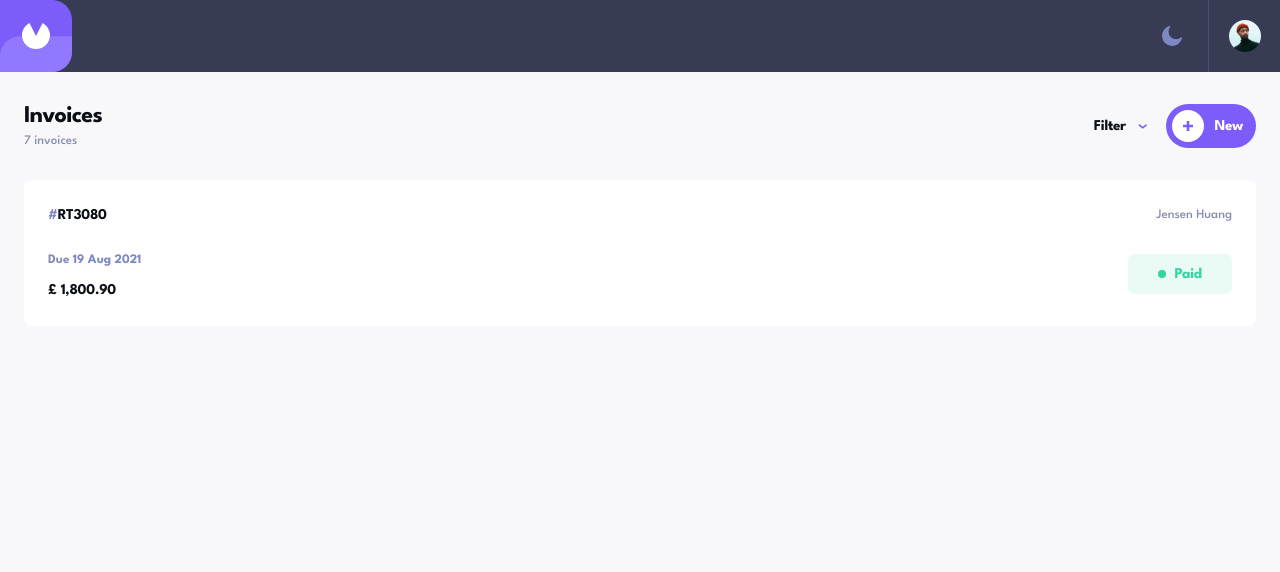
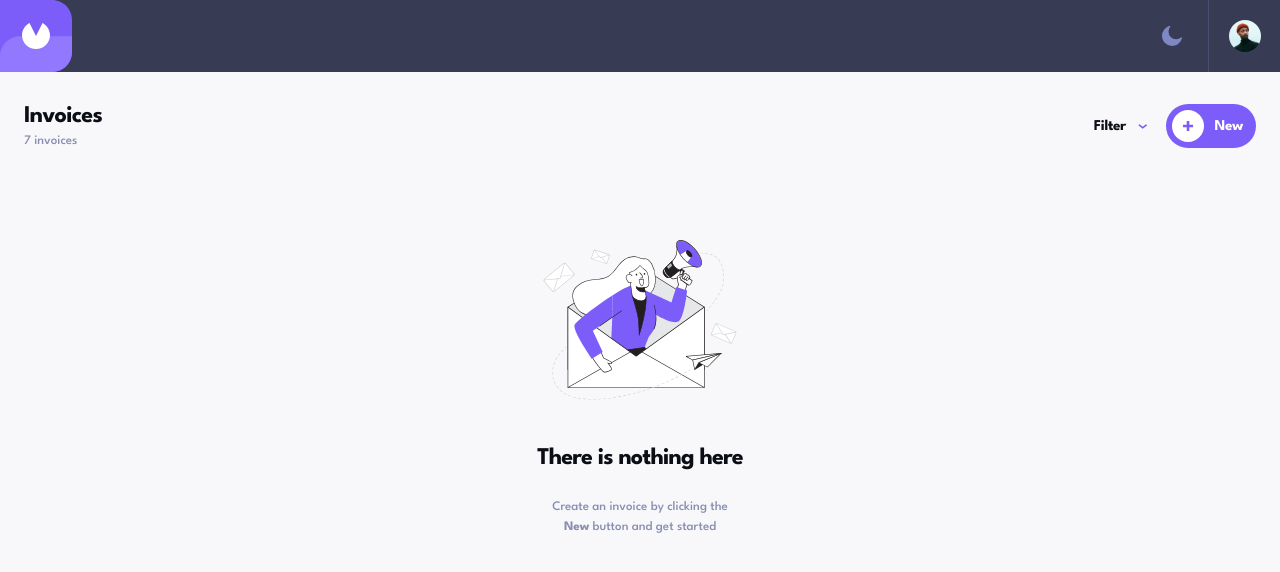
Before and after one commit to HarLey021/Invoice-app, a React (Vite) app: page / in a window 1280 px wide. Shown: the top 572 px of the page. Built offline with nearby package versions, Linux system fonts and the light colour scheme.

Commit message:
add types file, some types and rendering invoices

```diff
--- a/src/components/invoice/Invoice.tsx
+++ b/src/components/invoice/Invoice.tsx
@@ -1,31 +1,60 @@
-const Invoice: React.FC = () => {
+const Invoice: React.FC<InvoiceProps> = ({ invoice }) => {
   return (
     <>
-      <div className="w-full h-[146px] bg-white dark:bg-dark rounded-lg p-6">
+      <div className="w-full h-[146px] bg-white dark:bg-dark rounded-lg shadow-[0_10px_10px_-10px_rgba(72,84,159,0.1)] p-6 mb-4">
         <div className="flex justify-between">
           <div>
             <h3 className="text-[15px] text-black dark:text-white font-bold tracking-[-0.25px] mb-6">
-              <span className="text-[#7E88C3]">#</span>RT3080
+              <span className="text-[#7E88C3]">#</span>
+              {invoice.id}
             </h3>
 
             <h4 className="text-[13px] text-[#7E88C3] dark:text-light-grey font-bold mb-[9px]">
               <span className="text-dark-grey dark:text-light-grey">Due</span>{" "}
-              19 Aug 2021
+              {new Date(invoice.paymentDue).toLocaleDateString("en-GB", {
+                day: "2-digit",
+                month: "short",
+                year: "numeric",
+              })}
             </h4>
           </div>
           <h4 className="text-[13px] text-[#858BB2] dark:text-white font-medium mt-0.5">
-            Jensen Huang
+            {invoice.clientName}
           </h4>
         </div>
 
         <div className="flex justify-between">
           <h3 className="text-[15px] text-black dark:text-white font-bold tracking-[-0.25px]">
-            £ 1,800.90
+            £ {invoice.total.toFixed(2)}
           </h3>
-          <div className="w-26 h-10 bg-green/10 rounded-md px-[30px] flex justify-between items-center mt-[-25px]">
-            <div className="w-2 h-2 bg-green rounded-lg"></div>
-            <h4 className="text-[15px] text-green font-bold tracking-[-0.25px] ">
-              Paid
+          <div
+            className={`w-26 h-10 ${
+              invoice.status === "paid"
+                ? "bg-green/10"
+                : invoice.status === "pending"
+                ? "bg-orange/10"
+                : "bg-header-dark/10 dark:bg-light-grey/10"
+            }  rounded-md  flex justify-center items-center mt-[-25px]`}
+          >
+            <div
+              className={`w-2 h-2 mr-2 ${
+                invoice.status === "paid"
+                  ? "bg-green"
+                  : invoice.status === "pending"
+                  ? "bg-orange"
+                  : "bg-header-dark dark:bg-light-grey"
+              } rounded-lg`}
+            ></div>
+            <h4
+              className={`text-[15px] ${
+                invoice.status === "paid"
+                  ? "text-green"
+                  : invoice.status === "pending"
+                  ? "text-orange"
+                  : "text-header-dark dark:text-light-grey"
+              } font-bold tracking-[-0.25px]`}
+            >
+              {invoice.status}
             </h4>
           </div>
         </div>
--- a/src/pages/Home.tsx
+++ b/src/pages/Home.tsx
@@ -1,7 +1,22 @@
-// import Empty from "../components/empty/Empty";
+import Empty from "../components/empty/Empty";
+import { useEffect, useState } from "react";
 import Invoice from "../components/invoice/Invoice";
+import data from "../data.json";
 
 const Home: React.FC = () => {
+  useEffect(() => {
+    const saved = localStorage.getItem("invoices");
+
+    if (!saved) {
+      localStorage.setItem("invoices", JSON.stringify(data));
+    }
+  }, []);
+
+  const [invoices, setInvoices] = useState(() => {
+    const saved = localStorage.getItem("invoices");
+    return saved ? JSON.parse(saved) : [];
+  });
+
   return (
     <>
       <div className="w-full min-h-screen bg-light dark:bg-very-dark px-6 py-8">
@@ -36,8 +51,11 @@ const Home: React.FC = () => {
             </button>
           </div>
         </div>
-        {/* <Empty /> */}
-        <Invoice />
+        {invoices.length === 0 && <Empty />}
+
+        {invoices.map((invoice: InvoiceInterface) => (
+          <Invoice key={invoice.id} invoice={invoice} />
+        ))}
       </div>
     </>
   );
--- /dev/null
+++ b/src/types.d.ts
@@ -0,0 +1,37 @@
+interface InvoiceInterface {
+  id: string;
+  createdAt: string;
+  paymentDue: string;
+  description: string;
+  paymentTerms: number;
+  clientName: string;
+  clientEmail: string;
+  status: "paid" | "pending" | "draft";
+
+  senderAddress: {
+    street: string;
+    city: string;
+    postCode: string;
+    country: string;
+  };
+
+  clientAddress: {
+    street: string;
+    city: string;
+    postCode: string;
+    country: string;
+  };
+
+  items: {
+    name: string;
+    quantity: number;
+    price: number;
+    total: number;
+  }[];
+
+  total: number;
+}
+
+type InvoiceProps = {
+  invoice: InvoiceInterface;
+};
```
